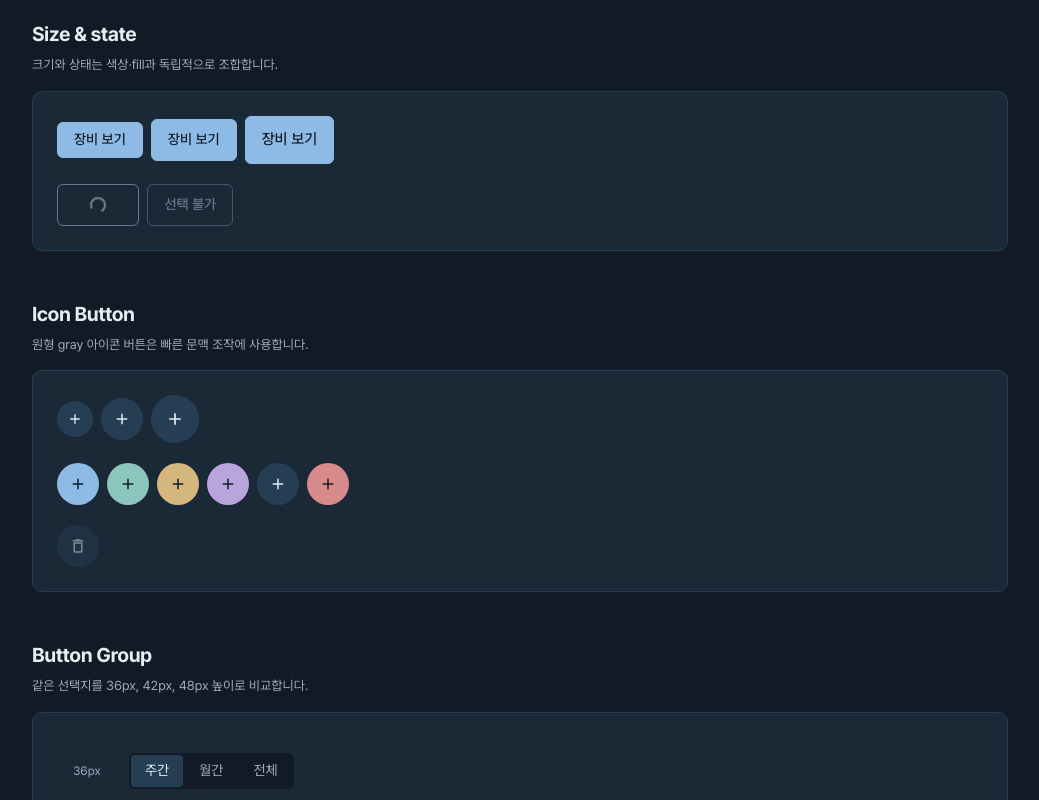
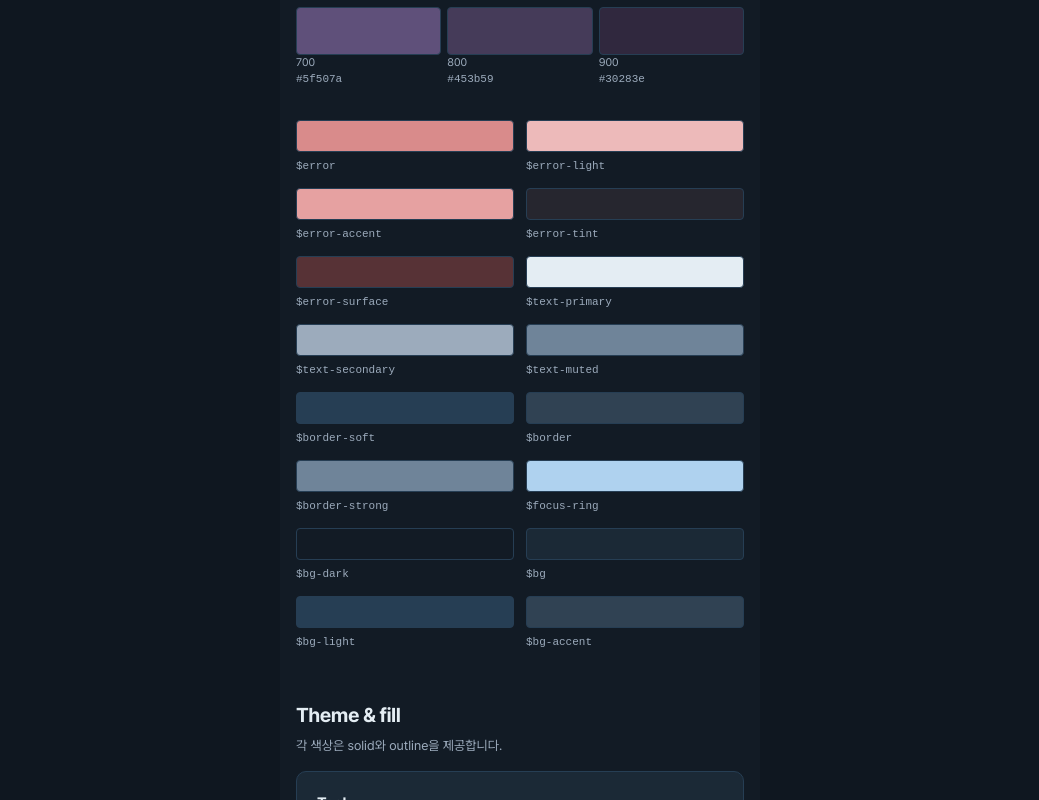
Before and after one commit to qpow1018/elden-wiki, a Next.js app: page /design-system in a window 1280 px wide. Shown: the part 1700-2500 px from the top of the page, without its empty margins (120-1159 px from the left). Built offline with nearby package versions, Linux system fonts and the light colour scheme.

Commit message:
refactor: 모바일 기본 레이아웃과 배경 토큰 정리

```diff
--- a/src/app/HomeClient.module.scss
+++ b/src/app/HomeClient.module.scss
@@ -1,8 +1,6 @@
 .page {
-  max-width: 1240px;
-  padding: 0 36px;
+  padding: 0 20px;
   color: #dce1e6;
-  background: #141d27;
   min-height: 100vh;
   font-size: 14px;
   .header {
@@ -12,7 +10,7 @@
     padding: 24px 0;
     border-bottom: 1px solid #38414a;
     color: #9eaab7;
-    font-size: 13px;
+    font-size: 11px;
   }
   .brand {
     font-size: 19px;
@@ -20,10 +18,10 @@
     color: #d8c28c;
   }
   .intro {
-    padding: 46px 0 30px;
+    padding: 28px 0 30px;
     h1 {
       margin: 0 0 10px;
-      font-size: 38px;
+      font-size: 32px;
       letter-spacing: -1.5px;
       color: #eee9dc;
     }
@@ -37,11 +35,14 @@
       font-size: 14px;
     }
   }
+  .search {
+    grid-column: 1 / -1;
+  }
   .filters {
     display: grid;
-    grid-template-columns: minmax(0, 2fr) minmax(0, 1fr) minmax(0, 1fr) minmax(0, 1.25fr);
-    gap: 16px;
-    padding: 22px;
+    grid-template-columns: repeat(2, minmax(0, 1fr));
+    gap: 12px;
+    padding: 14px;
     background: #1b2733;
     border: 1px solid #364350;
     border-radius: 6px;
@@ -103,7 +104,7 @@
   }
   .item {
     margin-top: 22px;
-    padding: 26px;
+    padding: 18px 14px;
     border: 1px solid #3b4855;
     border-top: 2px solid #ae9864;
     background: #1a2531;
@@ -127,11 +128,11 @@
     }
     display: flex;
     align-items: center;
-    gap: 24px;
+    gap: 16px;
   }
   .image {
-    flex: 0 0 112px;
-    height: 112px;
+    flex: 0 0 84px;
+    height: 84px;
     display: grid;
     place-items: center;
     background: #111a23;
@@ -165,7 +166,8 @@
   .meta {
     display: flex;
     flex-wrap: wrap;
-    gap: 15px 32px;
+    gap: 12px 22px;
+    font-size: 12px;
     margin: 24px 0;
     padding: 16px 0;
     border-block: 1px solid #364350;
@@ -182,8 +184,8 @@
   }
   .stats {
     display: grid;
-    grid-template-columns: repeat(4, minmax(0, 1fr));
-    gap: 26px;
+    grid-template-columns: repeat(2, minmax(0, 1fr));
+    gap: 22px 18px;
   }
   .stat-group {
     dl {
@@ -206,8 +208,8 @@
   }
   .bottom {
     display: grid;
-    grid-template-columns: 1fr 1.5fr;
-    gap: 40px;
+    grid-template-columns: 1fr;
+    gap: 20px;
     margin-top: 30px;
     padding-top: 24px;
     border-top: 1px solid #364350;
@@ -285,53 +287,4 @@
     color: #8998a7;
     font-size: 12px;
   }
-  @media (max-width: 800px) {
-    padding: 0 20px;
-    .filters {
-      grid-template-columns: repeat(2, minmax(0, 1fr));
-    }
-    .search {
-      grid-column: 1 / -1;
-    }
-    .stats {
-      grid-template-columns: repeat(2, minmax(0, 1fr));
-    }
-    .bottom {
-      grid-template-columns: 1fr;
-      gap: 20px;
-    }
-  }
-  @media (max-width: 480px) {
-    padding: 0 14px;
-    .header {
-      font-size: 11px;
-    }
-    .intro {
-      padding-top: 28px;
-      h1 {
-        font-size: 32px;
-      }
-    }
-    .filters {
-      padding: 14px;
-      gap: 12px;
-    }
-    .item {
-      padding: 18px 14px;
-    }
-    .identity {
-      gap: 16px;
-    }
-    .image {
-      flex-basis: 84px;
-      height: 84px;
-    }
-    .stats {
-      gap: 22px 18px;
-    }
-    .meta {
-      gap: 12px 22px;
-      font-size: 12px;
-    }
-  }
 }
--- a/src/app/design-system/DesignSystem.module.scss
+++ b/src/app/design-system/DesignSystem.module.scss
@@ -69,9 +69,9 @@ $swatches: (
   color-scheme: dark;
 
   .content {
-    width: min($page-width, calc(100% - 48px));
+    width: calc(100% - 32px);
     margin: 0 auto;
-    padding: 72px 0 96px;
+    padding: 32px 0 96px;
   }
 
   .page-header {
@@ -131,7 +131,7 @@ $swatches: (
 
   .button-grid {
     display: grid;
-    grid-template-columns: repeat(3, minmax(0, 1fr));
+    grid-template-columns: 1fr;
     gap: 12px;
   }
 
@@ -174,14 +174,14 @@ $swatches: (
   .state-card {
     display: grid;
     gap: 20px;
-    padding: 24px;
+    padding: 16px;
     background: $bg;
   }
 
   .button-group-showcase {
     display: grid;
     gap: 16px;
-    padding: 16px;
+    padding: 0;
     border-radius: $border-radius;
     background: $bg;
   }
@@ -189,7 +189,7 @@ $swatches: (
   .button-group-sample {
     display: flex;
     align-items: center;
-    gap: 16px;
+    gap: 8px;
 
     span {
       width: 40px;
@@ -206,7 +206,7 @@ $swatches: (
 
   .form-grid {
     display: grid;
-    grid-template-columns: repeat(2, minmax(0, 1fr));
+    grid-template-columns: 1fr;
     gap: 20px 16px;
   }
 
@@ -250,7 +250,7 @@ $swatches: (
   }
   .palette-scale {
     display: grid;
-    grid-template-columns: repeat(9, minmax(0, 1fr));
+    grid-template-columns: repeat(3, minmax(0, 1fr));
     gap: 6px;
   }
   .palette-swatch {
@@ -269,7 +269,7 @@ $swatches: (
   }
   .semantic-colors {
     display: grid;
-    grid-template-columns: repeat(4, minmax(0, 1fr));
+    grid-template-columns: repeat(2, minmax(0, 1fr));
     gap: 12px;
     margin-top: 32px;
   }
@@ -318,38 +318,6 @@ $swatches: (
     flex-wrap: wrap;
   }
 
-  @media (max-width: 700px) {
-    .content {
-      width: calc(100% - 32px);
-      padding-top: 32px;
-    }
-    .button-grid {
-      grid-template-columns: repeat(2, minmax(0, 1fr));
-    }
-    .palette-scale {
-      grid-template-columns: repeat(3, minmax(0, 1fr));
-    }
-    .semantic-colors {
-      grid-template-columns: repeat(2, minmax(0, 1fr));
-    }
-    .state-card {
-      padding: 16px;
-    }
-    .button-group-showcase {
-      padding: 0;
-    }
-    .form-grid {
-      grid-template-columns: 1fr;
-    }
-  }
-  @media (max-width: 430px) {
-    .button-grid {
-      grid-template-columns: 1fr;
-    }
-    .button-group-sample {
-      gap: 8px;
-    }
-  }
   @each $name, $color in $swatches {
     .swatch-#{$name} {
       background: $color;
--- a/src/assets/_variables.scss
+++ b/src/assets/_variables.scss
@@ -106,6 +106,7 @@ $border-strong: $gray-500;
 $focus-ring: $steel-accent;
 
 // Background
+$bg-page-outer: #0f1720;
 $bg-overlay: rgba(0, 0, 0, 0.5);
 $bg-dark: $gray-900;
 $bg: $gray-800;
@@ -113,14 +114,11 @@ $bg-light: $gray-700;
 $bg-accent: $gray-600;
 
 // Size
-$page-width: 1024px;
-$page-wide-width: 1440px;
+$page-width: 960px;
+$page-mobile-width: 480px;
+$breakpoint-mobile: 1024px;
 $header-height: 56px;
 $modal-header-height: 48px;
-$task-table-cell-height: 38px;
-$task-table-cell-width: 132px;
-$task-table-label-cell-width: 124px;
-$loa-summary-label-cell-width: 140px;
 
 // Common
 $font-family: var(--font-pretendard), sans-serif;
--- a/src/assets/global.scss
+++ b/src/assets/global.scss
@@ -1,9 +1,14 @@
 body {
-  background: #141d27;
+  min-height: 100dvh;
+  background: $bg-page-outer;
+  color: $text-primary;
   line-height: 1.5;
 }
 
 main {
-  max-width: $page-width;
+  width: 100%;
+  max-width: $page-mobile-width;
+  min-height: 100dvh;
   margin: 0 auto;
+  background: $bg-dark;
 }
```
Also changed, not shown: .agents/skills/frontend-conventions/SKILL.md.
